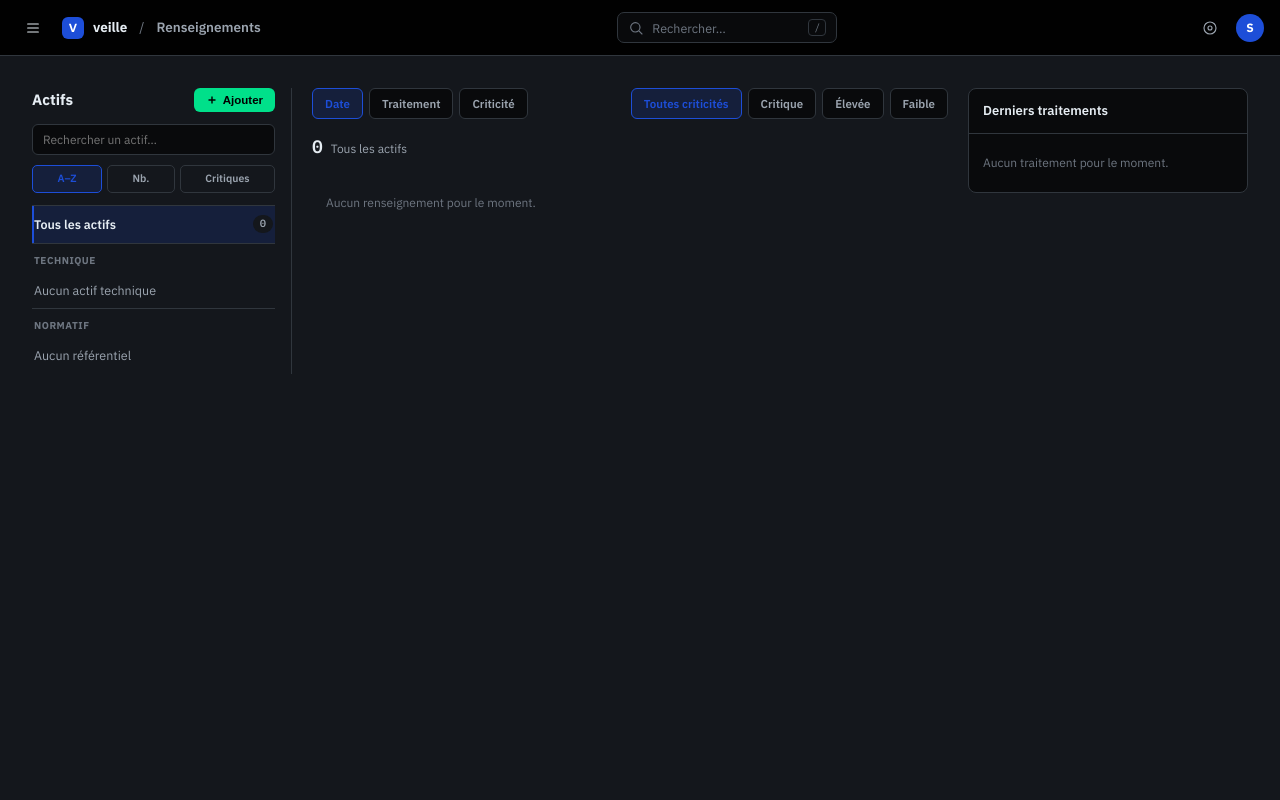
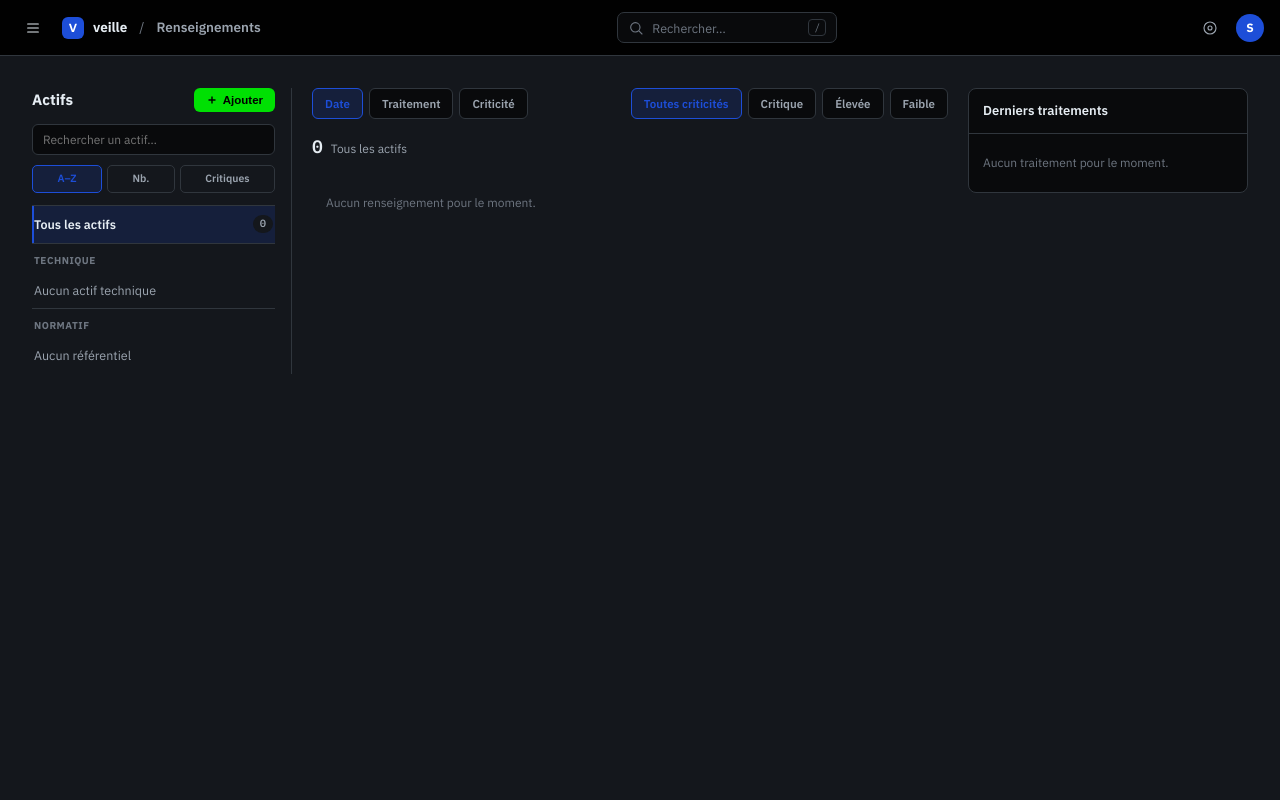
Before and after one commit to Matt-PZL/mp-veille, a Django app: page /renseignements/ in a window 1280 px wide. Run offline with Django 5.2, Linux system fonts and the light colour scheme; the visitor is signed in with stand-in values (Sample User, id 1); data that the repository does not hold is empty; parts of the project's set-up code (start-up, migrations or seed data) failed here and were passed over.

Commit message:
Uniformise toutes les couleurs vertes sur #00E003
Co-Authored-By: Claude Sonnet 5 <noreply@anthropic.com>

```diff
--- a/apps/panel/templates/panel/dashboard.html
+++ b/apps/panel/templates/panel/dashboard.html
@@ -42,7 +42,7 @@
   .health-item:last-child{ border-bottom:none; }
   .health-item .ico{ width:18px; height:18px; border-radius:50%; flex-shrink:0; display:flex; align-items:center; justify-content:center; font-size:10px; font-weight:700; }
   .health-item.warn .ico{ background:rgba(240,149,74,0.18); color:var(--warn); }
-  .health-item.good .ico{ background:rgba(63,190,126,0.18); color:var(--good); }
+  .health-item.good .ico{ background:rgba(0,224,3,0.18); color:var(--good); }
   .health-item .txt small{ display:block; color:var(--text-muted); font-size:10.5px; margin-top:1px; }
 
   .bar-row{ display:flex; align-items:center; gap:10px; padding:0 16px; margin-bottom:12px; font-size:11.5px; }
--- a/apps/panel/templates/panel/renseignements.html
+++ b/apps/panel/templates/panel/renseignements.html
@@ -15,7 +15,7 @@
   .col-left{ border-right:1px solid var(--border); padding-right:16px; }
   .col-left .card-head{ display:flex; align-items:center; justify-content:space-between; margin-bottom:12px; }
   .col-left .card-head h2{ font-size:15px; font-weight:700; }
-  .btn-add{ display:flex; align-items:center; gap:5px; font-size:11.5px; font-weight:700; padding:6px 12px; border-radius:6px; background:#00E08A; color:#000; border:none; cursor:pointer; text-decoration:none; }
+  .btn-add{ display:flex; align-items:center; gap:5px; font-size:11.5px; font-weight:700; padding:6px 12px; border-radius:6px; background:#00E003; color:#000; border:none; cursor:pointer; text-decoration:none; }
   .btn-add svg{ width:12px; height:12px; stroke:currentColor; stroke-width:2.8; fill:none; }
 
   .actif-search{ margin-bottom:10px; }
@@ -82,7 +82,7 @@
   .status-pill{ font-size:10.5px; padding:2px 9px; border-radius:999px; background:var(--bg); color:var(--text-muted); width:fit-content; font-weight:600; }
   .status-pill.a_traiter{ background:none; border:1.5px dashed var(--st-attente); color:var(--st-attente); }
   .status-pill.en_cours{ background:rgba(29,78,216,0.18); color:var(--st-encours); }
-  .status-pill.clos{ background:rgba(63,185,80,0.18); color:var(--st-clos); }
+  .status-pill.clos{ background:rgba(0,224,3,0.18); color:var(--st-clos); }
   .status-pill.non_applicable{ background:rgba(255,255,255,0.06); color:var(--st-na); }
   .tag-mono{ font-size:11px; color:var(--text-faint); font-family:var(--font-mono); }
   .r-chev{ margin-left:auto; color:var(--text-faint); font-size:11px; transition:transform .12s ease; }
--- a/apps/panel/templates/panel/traitement.html
+++ b/apps/panel/templates/panel/traitement.html
@@ -36,7 +36,7 @@
   .status-pill{ font-size:10.5px; padding:2px 9px; border-radius:4px; background:var(--border); color:var(--text-muted); width:fit-content; font-weight:600; }
   .status-pill.a_traiter{ background:none; border:1.5px dashed var(--st-attente); color:var(--st-attente); }
   .status-pill.en_cours{ background:rgba(59,111,224,0.15); color:var(--st-encours); }
-  .status-pill.clos{ background:rgba(76,154,115,0.15); color:var(--st-clos); }
+  .status-pill.clos{ background:rgba(0,224,3,0.15); color:var(--st-clos); }
   .status-pill.non_applicable{ background:rgba(255,255,255,0.05); color:var(--st-na); }
   .retard-tag{ font-size:10px; font-weight:700; text-transform:uppercase; letter-spacing:0.03em; color:var(--sev-critique); border:1px solid var(--sev-critique); padding:1px 6px; border-radius:4px; margin-left:6px; }
 
--- a/templates/base.html
+++ b/templates/base.html
@@ -11,13 +11,13 @@
     --bg:#14171C; --surface:#010101; --surface-2:#090A0C; --border:#30363D;
     --text:#E6EDF3; --text-muted:#9BA4AF; --text-faint:#6E7681;
     --accent:#1D4ED8; --accent-fg:#FFFFFF; --accent-dim:rgba(29,78,216,0.16); --accent-dim2:rgba(29,78,216,0.26);
-    --sev-critique:#FF3B3B; --sev-elevee:#F0954A; --sev-moyenne:#E3A83F; --sev-faible:#3FB950;
-    --st-attente:#D29922; --st-encours:#1D4ED8; --st-clos:#3FB950; --st-na:#6E7681;
-    --good:#3FB950; --warn:#D29922; --info:#1D4ED8; --danger:#F85149; --violet:#A371F7;
+    --sev-critique:#FF3B3B; --sev-elevee:#F0954A; --sev-moyenne:#E3A83F; --sev-faible:#00E003;
+    --st-attente:#D29922; --st-encours:#1D4ED8; --st-clos:#00E003; --st-na:#6E7681;
+    --good:#00E003; --warn:#D29922; --info:#1D4ED8; --danger:#F85149; --violet:#A371F7;
     --font-display:'Archivo',sans-serif; --font-body:'IBM Plex Sans',sans-serif; --font-mono:'IBM Plex Mono',monospace;
   }
   html[data-theme="bleu"]{ --accent:#0050FF; --accent-dim:rgba(0,80,255,0.16); --accent-dim2:rgba(0,80,255,0.26); --st-encours:#0050FF; }
-  html[data-theme="vert"]{ --accent:#00E08A; --accent-fg:#04170F; --accent-dim:rgba(0,224,138,0.16); --accent-dim2:rgba(0,224,138,0.26); --st-encours:#00E08A; }
+  html[data-theme="vert"]{ --accent:#00E003; --accent-fg:#04170F; --accent-dim:rgba(0,224,3,0.16); --accent-dim2:rgba(0,224,3,0.26); --st-encours:#00E003; }
   html[data-theme="violet"]{ --accent:#A371F7; --accent-dim:rgba(163,113,247,0.16); --accent-dim2:rgba(163,113,247,0.26); --st-encours:#A371F7; }
 
   *{box-sizing:border-box; margin:0; padding:0;}
@@ -137,7 +137,7 @@
     </button>
     <div class="dropdown" id="theme-menu" hidden>
       <button onclick="setTheme('bleu')" data-theme-opt="bleu"><span class="theme-swatch" style="background:#1D4ED8"></span>Bleu GitHub</button>
-      <button onclick="setTheme('vert')" data-theme-opt="vert"><span class="theme-swatch" style="background:#00E08A"></span>Vert terminal</button>
+      <button onclick="setTheme('vert')" data-theme-opt="vert"><span class="theme-swatch" style="background:#00E003"></span>Vert terminal</button>
       <button onclick="setTheme('violet')" data-theme-opt="violet"><span class="theme-swatch" style="background:#A371F7"></span>Violet</button>
     </div>
 
```
